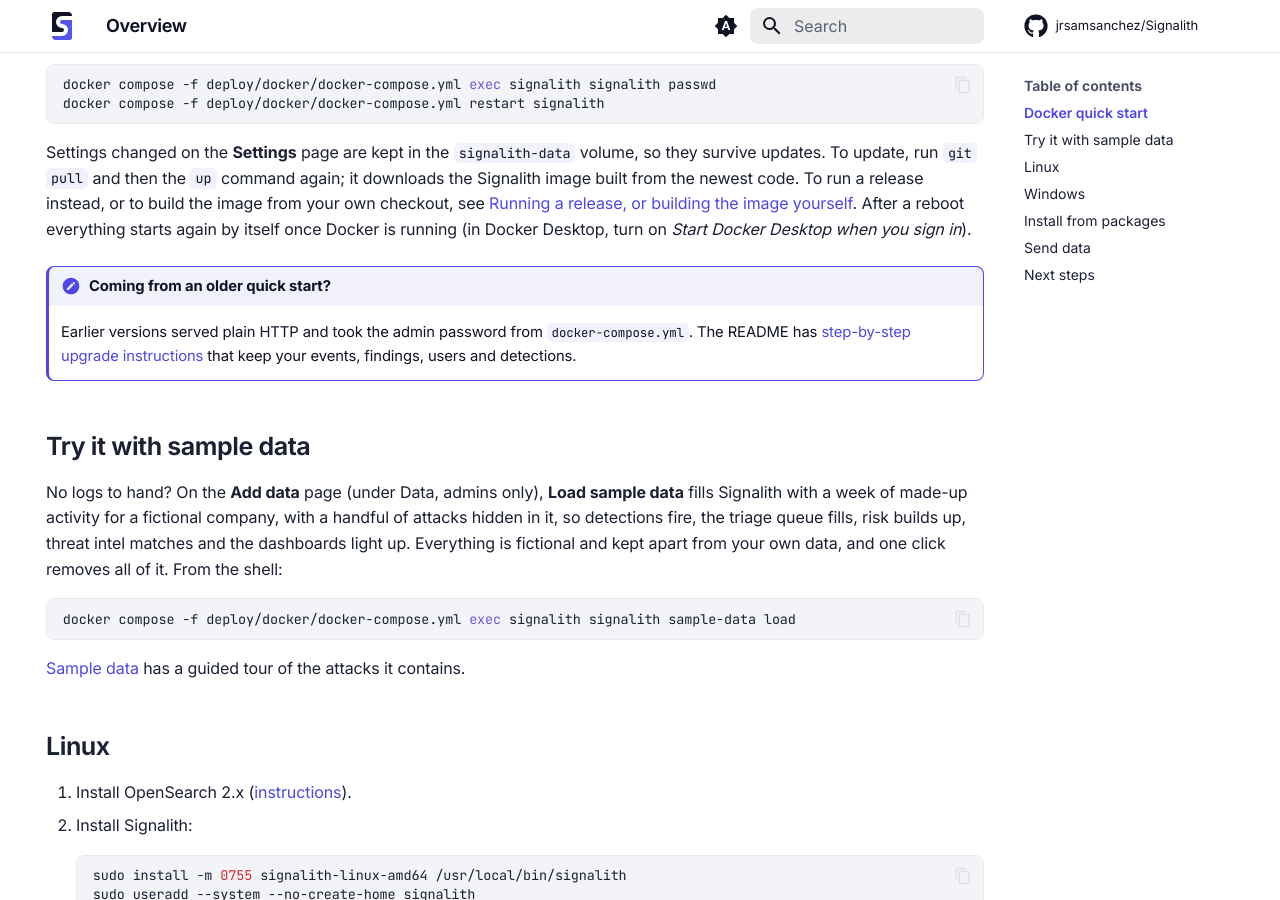
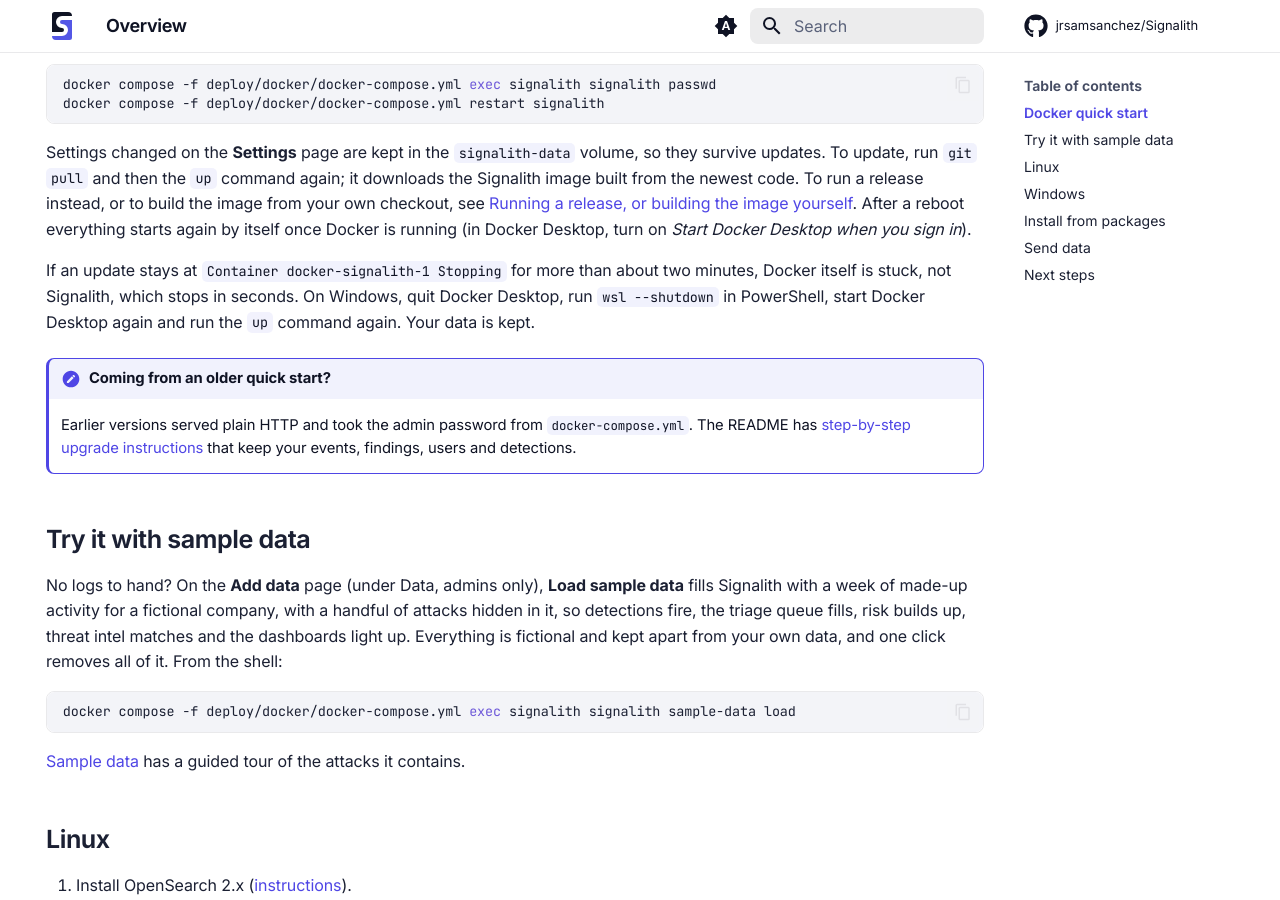
Before and after one commit to DustinTrap/Signalith, an MkDocs documentation site: the page built from docs/getting-started.md, in a window 1280 px wide and 900 px high, scrolled down 1110 px. Built offline with MkDocs 1.6.1 and Material for MkDocs 9.7.7, drawn with Linux system fonts in a browser that asks for light colours; comment, search, counter and statistics services are not loaded.

Commit message:
Check that Signalith stops quickly, and explain a stuck Docker stop
Signalith stops within seconds when Docker asks it to. When an update hangs
at "Stopping" and even docker kill does not help, Docker itself is stuck;
the README and getting-started guide now say what to do. The integration
job times the stop and fails if it takes longer than 30 seconds.

Co-Authored-By: Claude Opus 5.5 (1M context) <noreply@anthropic.com>
Claude-Session: https://claude.ai/code/session_018LJwJWibhT5KMMpA3M8LoJ

```diff
--- a/docs/getting-started.md
+++ b/docs/getting-started.md
@@ -59,6 +59,11 @@ build the image from your own checkout, see
 [Running a release, or building the image yourself](https://github.com/jrsamsanchez/Signalith/blob/main/README.md#running-a-release-or-building-the-image-yourself). After a reboot everything starts again by itself
 once Docker is running (in Docker Desktop, turn on *Start Docker Desktop when you sign
 in*).
+
+If an update stays at `Container docker-signalith-1 Stopping` for more than about two
+minutes, Docker itself is stuck, not Signalith, which stops in seconds. On Windows, quit
+Docker Desktop, run `wsl --shutdown` in PowerShell, start Docker Desktop again and run the
+`up` command again. Your data is kept.
 
 !!! note "Coming from an older quick start?"
     Earlier versions served plain HTTP and took the admin password from
```
Also changed, not shown: README.md (+8 -0 lines), 1 other file.
